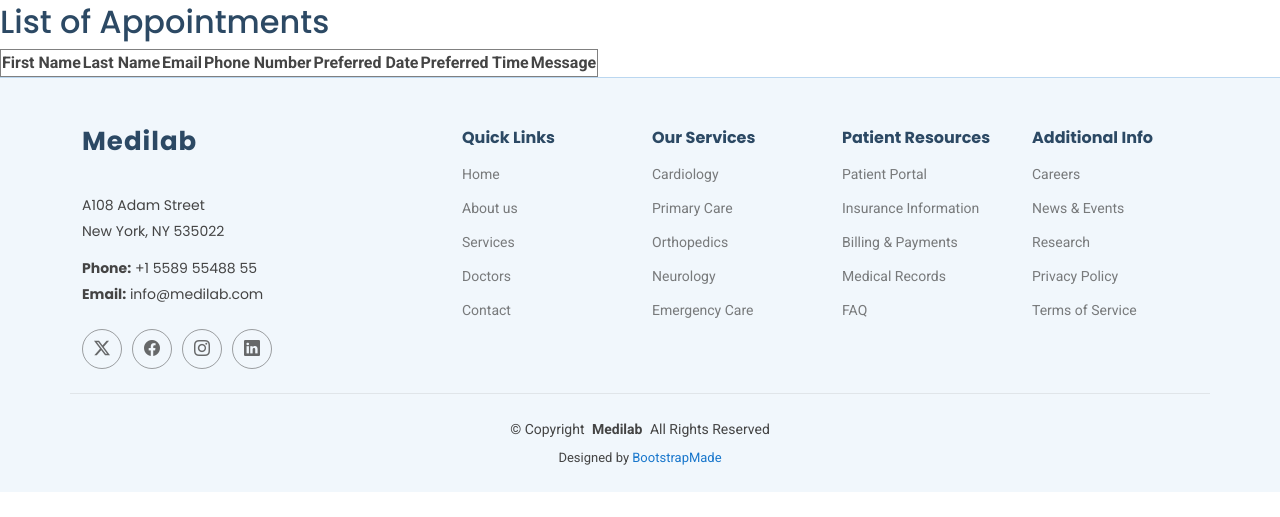
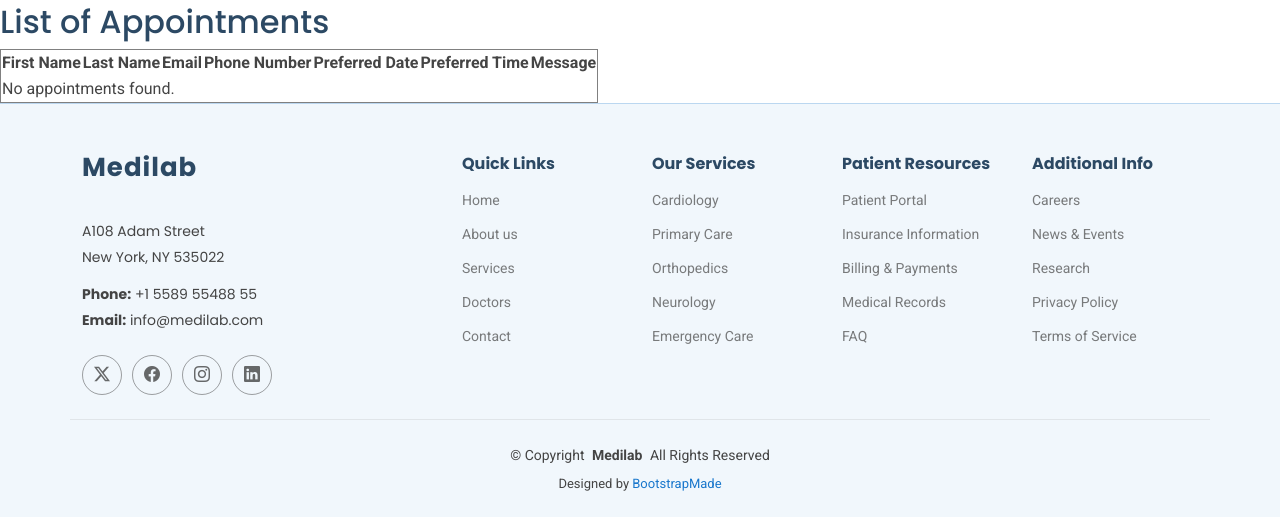
Before and after one commit to 848bruno/CAREBRIDGE, a Django app: page /show/ in a window 1280 px wide. Shown: the part 110-627 px from the top of the page. Run offline with Django 5.2, Linux system fonts and the light colour scheme; lists and menus that the app fills with data are empty; some libraries are stand-ins or nearby versions.

Commit message:
connected the frontend appointment form to backend

```diff
--- a/Careapp/templates/show.html
+++ b/Careapp/templates/show.html
@@ -1,8 +1,10 @@
 {% extends 'index.html' %}
-{% load static%}
+{% load static %}
+
 {% block content %}
-<title> List of appointments</title>
-<h2> List of Appointments </h2>
+
+<h2>List of Appointments</h2>
+
 <table border="1">
     <tr>
         <th>First Name</th>
@@ -13,6 +15,7 @@
         <th>Preferred Time</th>
         <th>Message</th>
     </tr>
+
     {% for appointment in appointments %}
     <tr>
         <td>{{ appointment.first_name }}</td>
@@ -23,7 +26,12 @@
         <td>{{ appointment.preferred_time }}</td>
         <td>{{ appointment.message }}</td>
     </tr>
+    {% empty %}
+    <tr>
+        <td colspan="7">No appointments found.</td>
+    </tr>
     {% endfor %}
+
 </table>
 
 {% endblock %}
--- a/Careapp/views.py
+++ b/Careapp/views.py
@@ -24,8 +24,14 @@ def index(request):
         messages.success(request, 'Your appointment request has been submitted successfully.')
         return redirect('/')
     else:
-        # GET request - just render the template
-        return render(request, 'index.html')
+         # GET request → fetch all appointments from database
+        appointments = Appoinment_index.objects.all().order_by('-id')
+
+    # pass data to HTML
+    context = {
+        'appointments': appointments
+    }
+    return render(request, 'index.html', context)
 
 
 
```
